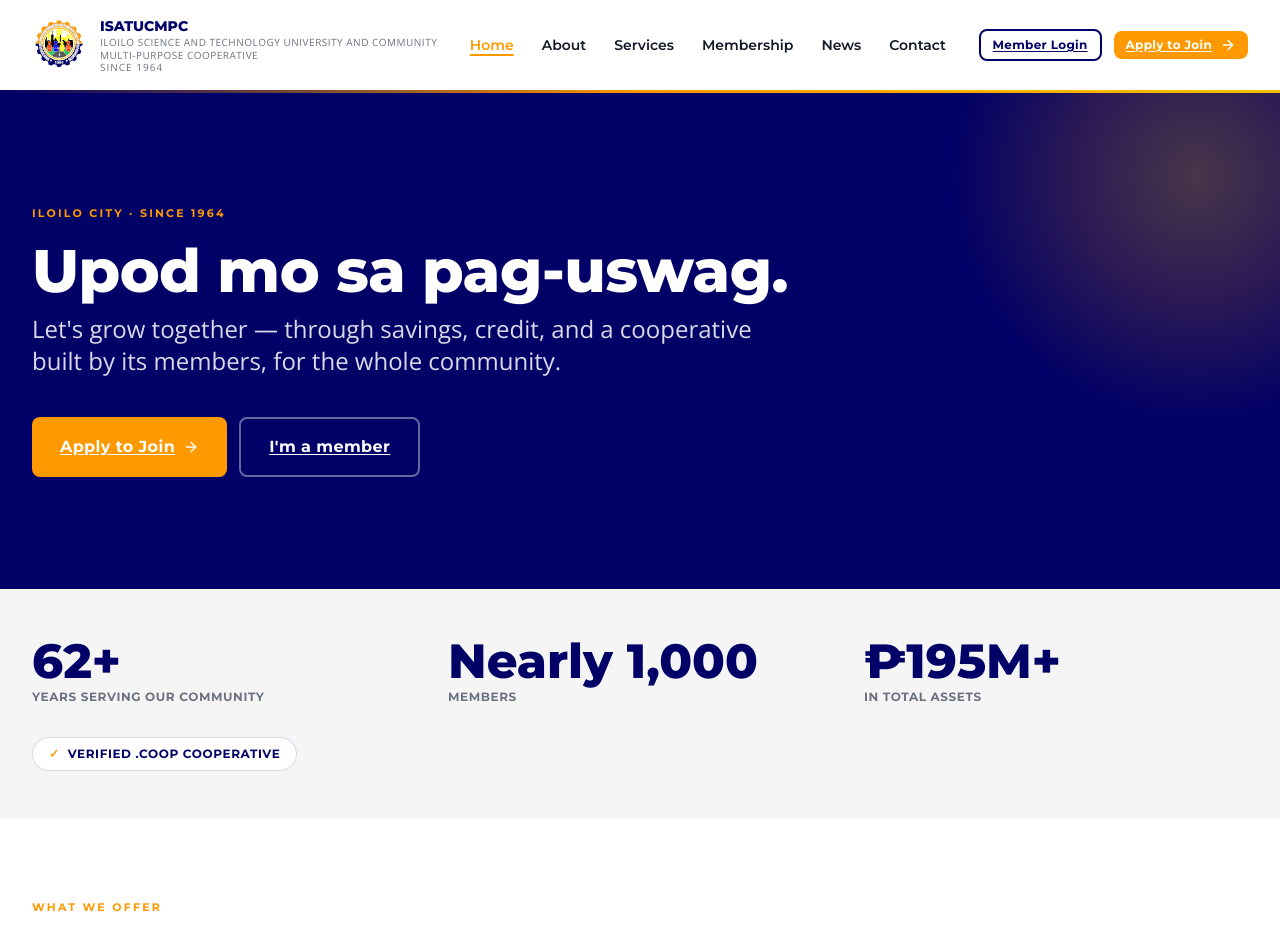
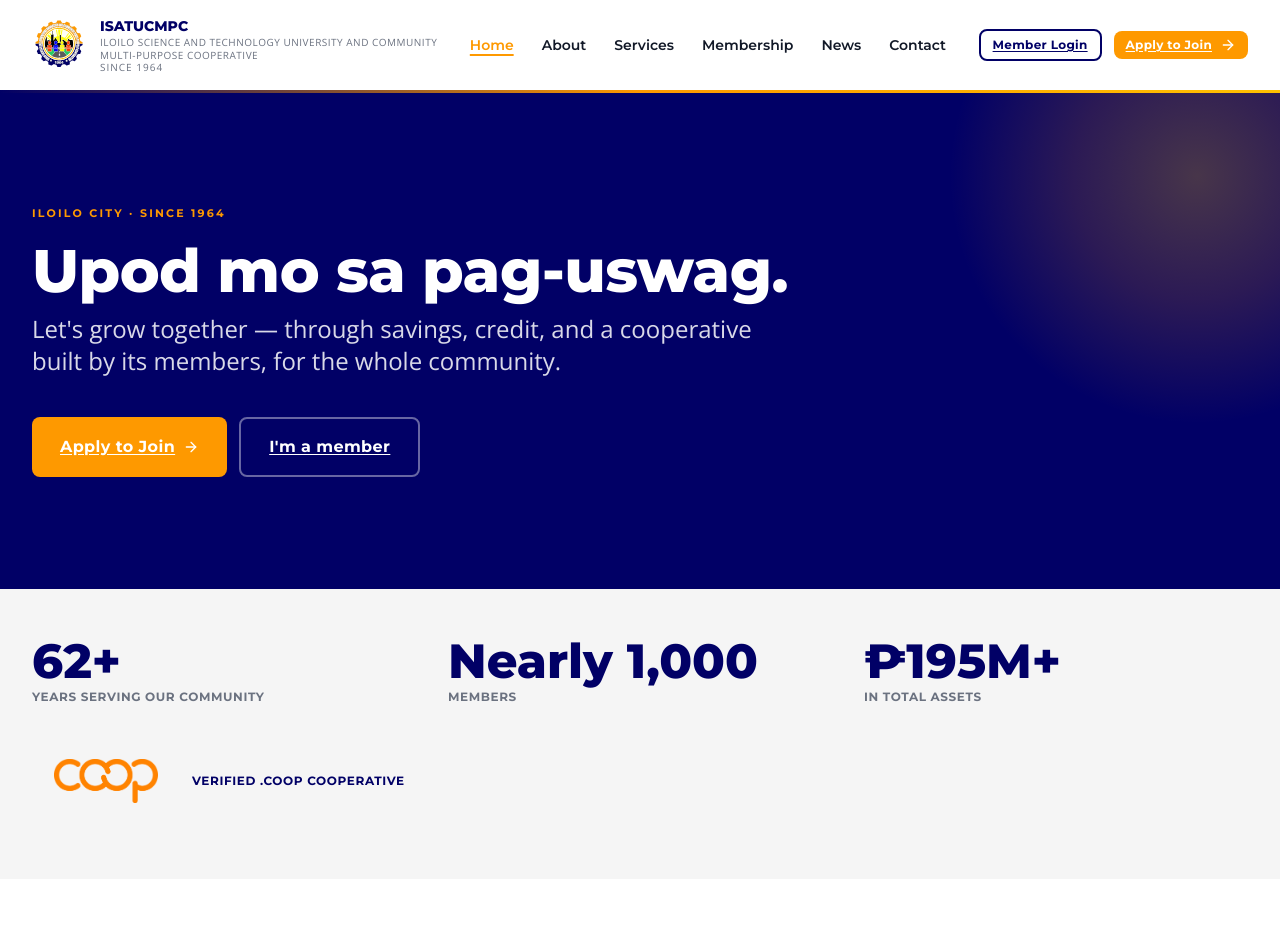
Before and after one commit to jianjchavez/isatucmpc-website, an Astro site: page / in a window 1280 px wide. Shown: the top 925 px of the page. Built offline with nearby package versions, Linux system fonts and the light colour scheme; Astro itself is replaced by a stand-in of ours.

Commit message:
feat: apply official Co-operative Marque across the website
Add CoopMarque.astro (single compliant chokepoint) + official PNG masters,
and place the marque per ICA guidelines:
- Footer: white slogan lockup (Co-operative enterprises build a better world)
- Home trust strip: orange marque (replaces text badge, no bounding box)
- About affiliations: orange marque (replaces .COOP text label)
- About principles: white key-message 1 (People together are stronger)

Co-Authored-By: Claude Opus 4.8 (1M context) <noreply@anthropic.com>

```diff
--- /dev/null
+++ b/src/components/CoopMarque.astro
@@ -0,0 +1,79 @@
+---
+/**
+ * CoopMarque — the official ICA Co-operative Marque, rendered in a
+ * guideline-compliant way. This is the ONLY place the marque should be
+ * emitted; never reference a /coop-marque/*.png file directly elsewhere.
+ *
+ * Guidelines (ICA "A guide for users", v2.0): use an unaltered master file,
+ * one of the seven signature colours (never plum), white/reversed on dark
+ * backgrounds, honour the exclusion zone (clear space >= half the "c" height),
+ * never distort, rotate, crop, or box the marque.
+ */
+type Variant = 'marque' | 'slogan' | 'message';
+type Color = 'orange' | 'white' | 'blk';
+
+interface Props {
+  variant?: Variant;
+  color?: Color;
+  message?: 1 | 2 | 3 | 4 | 5 | 6 | 7;
+  /** Displayed width in px. Height is derived to preserve aspect ratio. */
+  width?: number;
+  /** Reserve the exclusion zone as clear-space padding. Default true. */
+  clearSpace?: boolean;
+  /** Accessible label. Pass '' to mark decorative (adjacent text conveys it). */
+  alt?: string;
+  class?: string;
+}
+
+const {
+  variant = 'marque',
+  color = 'orange',
+  message = 1,
+  width = 140,
+  clearSpace = true,
+  alt,
+  class: className = '',
+} = Astro.props;
+
+// Intrinsic dimensions of the master PNGs, used only to preserve aspect ratio
+// and to size the exclusion zone — the image itself is never scaled non-uniformly.
+const INTRINSIC: Record<Variant, { w: number; h: number }> = {
+  marque: { w: 518, h: 217 },
+  slogan: { w: 922, h: 217 },
+  message: { w: 822, h: 218 },
+};
+
+const FILE: Record<Variant, string> = {
+  marque: `coop_${color}.png`,
+  slogan: `coop_${color}_slogan_en.png`,
+  message: `coop_${color}_message${message}_en.png`,
+};
+
+const intrinsic = INTRINSIC[variant];
+const height = Math.round((width * intrinsic.h) / intrinsic.w);
+// Exclusion zone = half the height of the "c", which is ~the marque height.
+const zone = clearSpace ? Math.round(height / 2) : 0;
+const src = `/coop-marque/${FILE[variant]}`;
+
+const DEFAULT_ALT: Record<Variant, string> = {
+  marque: 'Co-operative Marque — verified .coop cooperative',
+  slogan: 'Co-operative Marque — Co-operative enterprises build a better world',
+  message: 'Co-operative Marque',
+};
+const resolvedAlt = alt ?? DEFAULT_ALT[variant];
+---
+
+<span
+  class:list={['inline-block', className]}
+  style={`padding:${zone}px`}
+>
+  <img
+    src={src}
+    alt={resolvedAlt}
+    width={width}
+    height={height}
+    style={`width:${width}px;height:auto;display:block;object-fit:contain`}
+    loading="lazy"
+    decoding="async"
+  />
+</span>
--- a/src/components/Footer.astro
+++ b/src/components/Footer.astro
@@ -1,4 +1,5 @@
 ---
+import CoopMarque from '~/components/CoopMarque.astro';
 const year = new Date().getFullYear();
 ---
 <footer class="bg-navy text-white">
@@ -52,7 +53,11 @@ const year = new Date().getFullYear();
       </div>
     </div>
 
-    <div class="mt-12 pt-6 border-t border-white/15 flex flex-col md:flex-row justify-between gap-3 text-[11px] opacity-60">
+    <div class="mt-12 pt-8 border-t border-white/15">
+      <CoopMarque variant="slogan" color="white" width={240} alt="Co-operative Marque with slogan: Co-operative enterprises build a better world" />
+    </div>
+
+    <div class="mt-6 flex flex-col md:flex-row justify-between gap-3 text-[11px] opacity-60">
       <span>© {year} ISATUCMPC · Service-driven since 1964</span>
       <span><a href="https://www.facebook.com/isatu.cmpc" target="_blank" rel="noopener noreferrer" class="text-white no-underline hover:underline">facebook.com/isatu.cmpc</a></span>
     </div>
--- a/src/pages/about.astro
+++ b/src/pages/about.astro
@@ -6,6 +6,7 @@ import GradientOrb from '~/components/GradientOrb.astro';
 import Timeline from '~/components/Timeline.astro';
 import HistoryNarrative from '~/components/HistoryNarrative.astro';
 import BodCard from '~/components/BodCard.astro';
+import CoopMarque from '~/components/CoopMarque.astro';
 import { BOARD } from '~/data/board';
 import { PRINCIPLES } from '~/data/principles';
 import { GOALS } from '~/data/goals';
@@ -105,6 +106,9 @@ const MissionIcon = Lucide.Target;
           );
         })}
       </div>
+      <div class="mt-14 pt-10 border-t border-white/15 flex justify-center">
+        <CoopMarque variant="message" message={1} color="white" width={280} alt="Co-operative Marque: People together are stronger" />
+      </div>
     </div>
   </section>
 
@@ -149,9 +153,8 @@ const MissionIcon = Lucide.Target;
           <div class="font-display font-bold text-navy">CLIMBS Life and General Insurance Cooperative</div>
           <p class="mt-2 text-sm text-slate">Partner — cooperative insurance provider</p>
         </div>
-        {/* TODO: swap the ".COOP" label for the official COOP Marque logo once DotCoop sends the asset (requested via identity.coop/claim-your-marque). */}
         <div class="bg-white border-t-[3px] border-navy rounded-b-lg p-6">
-          <div class="text-xs font-display font-bold text-orange uppercase tracking-wider mb-2">.COOP</div>
+          <div class="mb-2"><CoopMarque variant="marque" color="orange" width={84} alt="" /></div>
           <div class="font-display font-bold text-navy">Verified .coop Cooperative</div>
           <p class="mt-2 text-sm text-slate">Identity verified by DotCoop per the ICA Statement of Cooperative Identity</p>
         </div>
--- a/src/pages/index.astro
+++ b/src/pages/index.astro
@@ -6,6 +6,7 @@ import Eyebrow from '~/components/Eyebrow.astro';
 import ServiceCard from '~/components/ServiceCard.astro';
 import NewsCard from '~/components/NewsCard.astro';
 import EligibilityCheck from '~/components/EligibilityCheck.astro';
+import CoopMarque from '~/components/CoopMarque.astro';
 import { SERVICES } from '~/data/services';
 import { STATS } from '~/data/stats';
 import { getCollection } from 'astro:content';
@@ -41,11 +42,10 @@ const posts = (await getCollection('news', ({ data }) => !data.draft))
         </div>
       ))}
     </div>
-    {/* TODO: swap this text badge for the official COOP Marque logo once DotCoop sends the asset (requested via identity.coop/claim-your-marque). */}
     <div class="container-page pb-12">
-      <div class="inline-flex items-center gap-2 rounded-full border border-navy/15 bg-white px-4 py-2 text-xs font-display font-bold text-navy uppercase tracking-wider">
-        <span class="text-orange" aria-hidden="true">✓</span>
-        Verified .coop cooperative
+      <div class="inline-flex items-center gap-3">
+        <CoopMarque variant="marque" color="orange" width={104} alt="" />
+        <span class="text-xs font-display font-bold text-navy uppercase tracking-wider">Verified .coop cooperative</span>
       </div>
     </div>
   </section>
```
Also changed, not shown: public/coop-marque/coop_blk.png (added), public/coop-marque/coop_blk_slogan_en.png (added), public/coop-marque/coop_orange.png (added), public/coop-marque/coop_white.png (added), public/coop-marque/coop_white_message1_en.png (added), public/coop-marque/coop_white_slogan_en.png (added).
